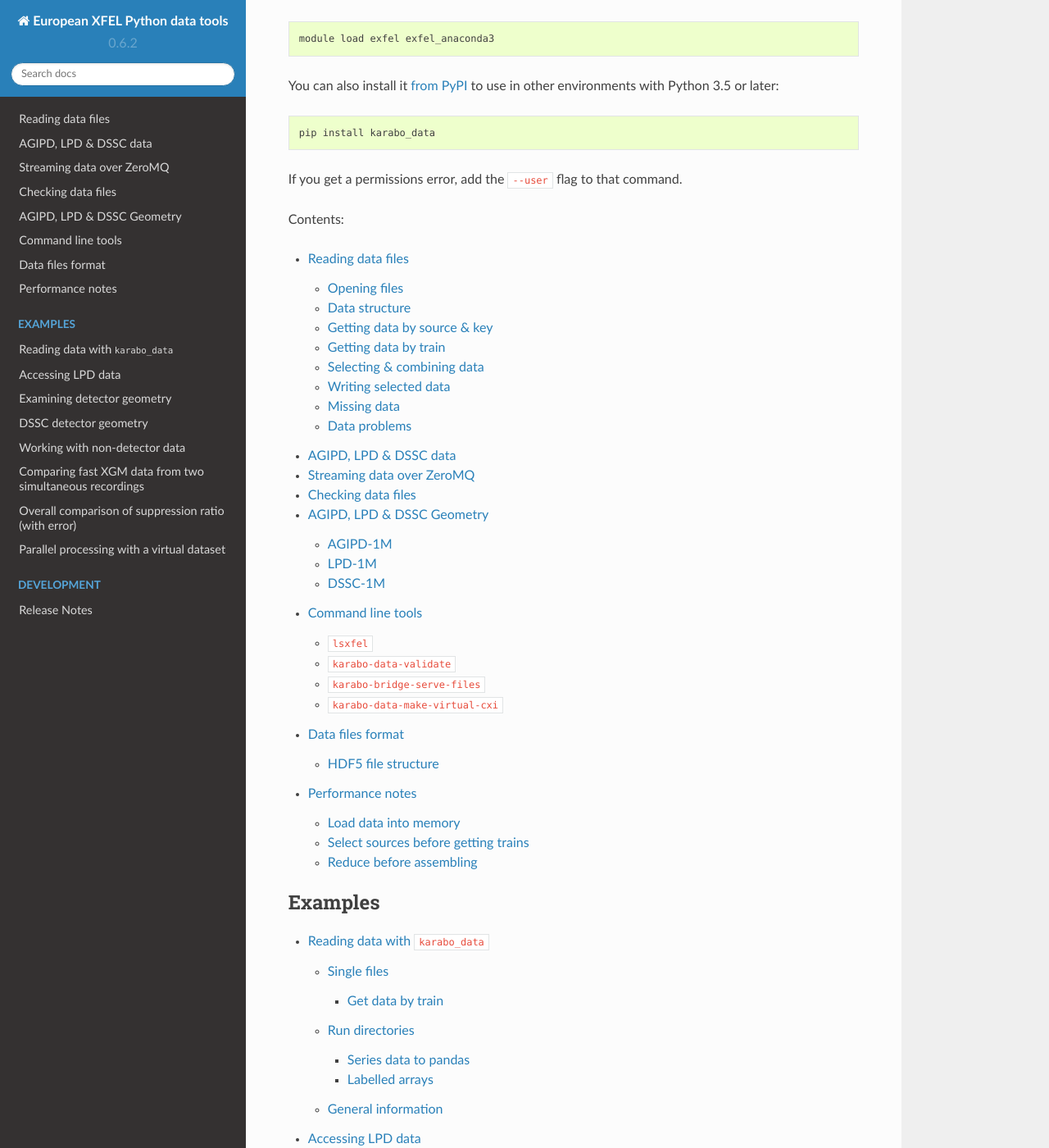
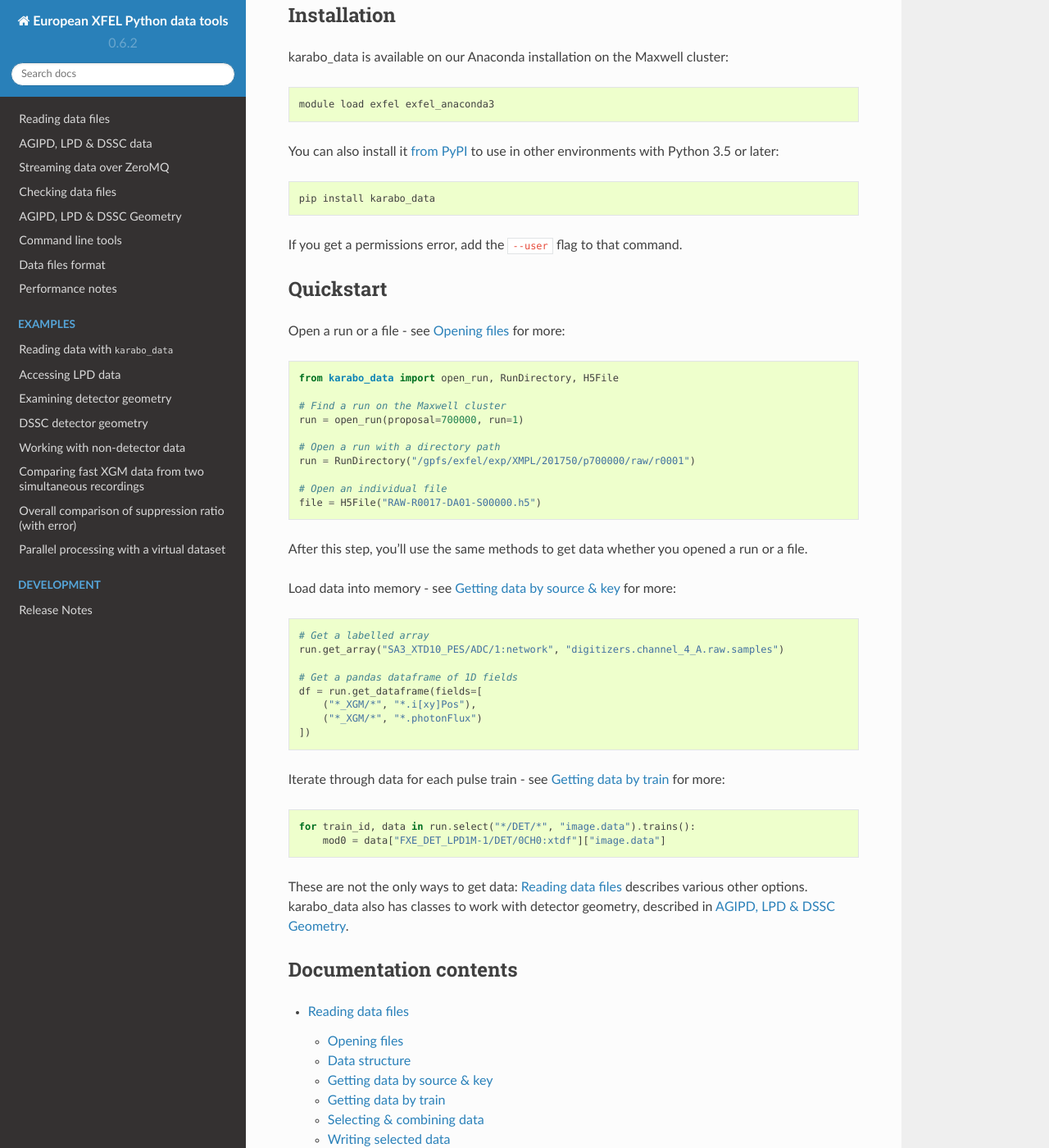
Before and after one commit to European-XFEL/karabo_data, a Sphinx documentation site: the page built from docs/index.rst, in a window 1280 px wide and 1400 px high, scrolled down 206 px. Shown: the whole window at 82% size. Built offline with Sphinx 7.4.7 and the Read the Docs theme 2.0.0, drawn with Linux system fonts in a browser that asks for light colours; pages that are not in the unit, such as notebooks, are missing from menus; some of the changed text lies outside the part shown.

Commit message:
Add quickstart to docs landing page

```diff
--- a/docs/index.rst
+++ b/docs/index.rst
@@ -1,9 +1,13 @@
-Karabo Python data tools
-========================
+European XFEL Python data tools
+===============================
 
 **karabo_data** is a Python library for accessing and working with data
 produced at `European XFEL <https://www.xfel.eu/>`_.
-It is available on our Anaconda installation on the Maxwell cluster::
+
+Installation
+------------
+
+karabo_data is available on our Anaconda installation on the Maxwell cluster::
 
     module load exfel exfel_anaconda3
 
@@ -14,7 +18,48 @@ to use in other environments with Python 3.5 or later::
 
 If you get a permissions error, add the ``--user`` flag to that command.
 
-Contents:
+Quickstart
+----------
+
+Open a run or a file - see :ref:`opening-files` for more::
+
+    from karabo_data import open_run, RunDirectory, H5File
+
+    # Find a run on the Maxwell cluster
+    run = open_run(proposal=700000, run=1)
+
+    # Open a run with a directory path
+    run = RunDirectory("/gpfs/exfel/exp/XMPL/201750/p700000/raw/r0001")
+
+    # Open an individual file
+    file = H5File("RAW-R0017-DA01-S00000.h5")
+
+After this step, you'll use the same methods to get data whether you opened a
+run or a file.
+
+Load data into memory - see :ref:`data-by-source-and-key` for more::
+
+    # Get a labelled array
+    run.get_array("SA3_XTD10_PES/ADC/1:network", "digitizers.channel_4_A.raw.samples")
+
+    # Get a pandas dataframe of 1D fields
+    df = run.get_dataframe(fields=[
+        ("*_XGM/*", "*.i[xy]Pos"),
+        ("*_XGM/*", "*.photonFlux")
+    ])
+
+Iterate through data for each pulse train - see :ref:`data-by-train` for more::
+
+    for train_id, data in run.select("*/DET/*", "image.data").trains():
+        mod0 = data["FXE_DET_LPD1M-1/DET/0CH0:xtdf"]["image.data"]
+
+These are not the only ways to get data: :doc:`reading_files` describes
+various other options.
+karabo_data also has classes to work with detector geometry,
+described in :doc:`geometry`.
+
+Documentation contents
+----------------------
 
 .. toctree::
    :maxdepth: 2
--- a/docs/reading_files.rst
+++ b/docs/reading_files.rst
@@ -1,5 +1,7 @@
 Reading data files
 ==================
+
+.. _opening-files:
 
 Opening files
 -------------
@@ -64,6 +66,8 @@ to refer to all data associated with that 0.1 second window.
 
    .. automethod:: info
 
+.. _data-by-source-and-key:
+
 Getting data by source & key
 ----------------------------
 
@@ -93,6 +97,8 @@ to load it like this.
    .. automethod:: get_virtual_dataset
 
       .. versionadded:: 0.5
+
+.. _data-by-train:
 
 Getting data by train
 ---------------------
```
